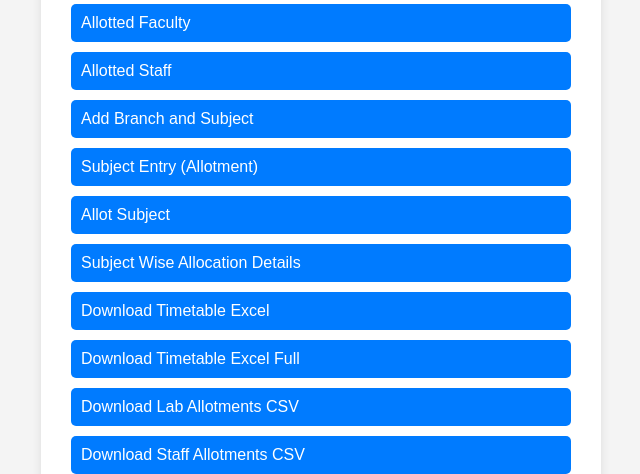
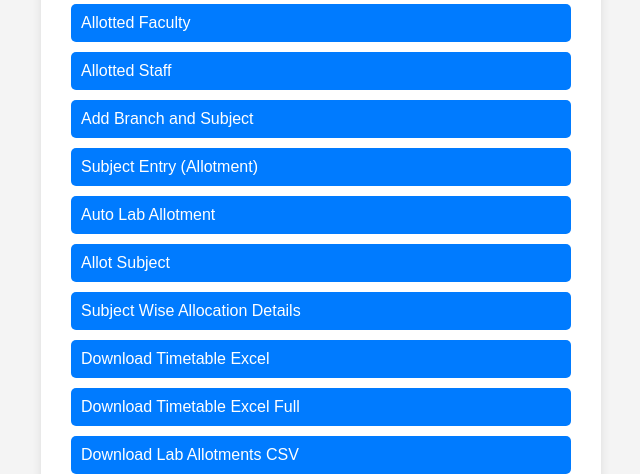
Before and after one commit to varunpnair92/timetable, a Django app: page /dashboard/ in a window 1280 px wide. Shown: the part 335-809 px from the top of the page, without its empty margins (319-959 px from the left). Run offline with Django 5.2, Linux system fonts and the light colour scheme; a user stored in the database is signed in; data that the repository does not hold is empty; parts of the project's set-up code (start-up, migrations or seed data) failed here and were passed over.

Commit message:
fix: add link to auto lab allotment on dashboard

```diff
--- a/templates/dashboard.html
+++ b/templates/dashboard.html
@@ -65,6 +65,7 @@
         <li><a href="{% url 'alloctted_staff' %}">Allotted Staff</a></li>
         <li><a href="{% url 'manage_batches' %}">Add Branch and Subject</a></li>
         <li><a href="{% url 'subject_entry' %}">Subject Entry (Allotment)</a></li>
+        <li><a href="{% url 'auto_lab_allotment' %}">Auto Lab Allotment</a></li>
         <li><a href="{% url 'allot_subject_entry' %}">Allot Subject</a></li>
         <li><a href="{% url 'subject_wise_allocation' %}">Subject Wise Allocation Details</a></li>
         <li><a href="{% url 'Lab Download' %}">Download Timetable Excel</a></li>
```
